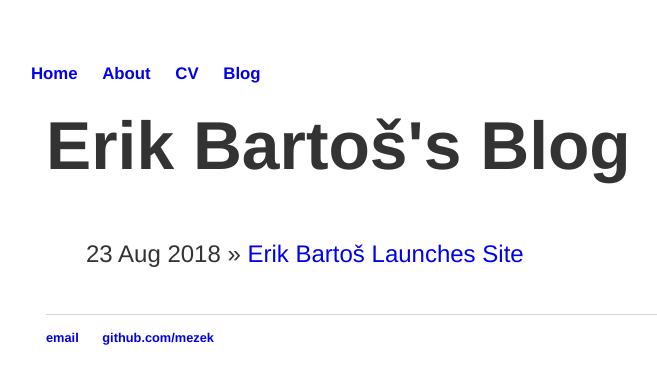
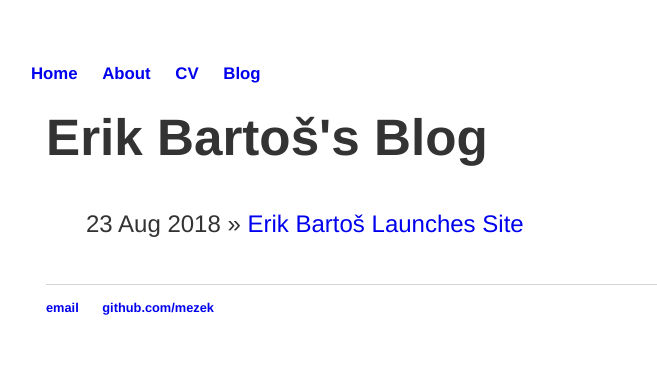
Before and after one commit to Mezek/mezek.github.io, a Jekyll site: the page built from blog/index.html, in a window 1280 px wide. Shown: the top 384 px of the page, without its empty margins (82-739 px from the left). Built offline with Jekyll 4.4.1, drawn with Linux system fonts in a browser that asks for light colours.

Commit message:
Update main.css

```diff
--- a/css/main.css
+++ b/css/main.css
@@ -52,19 +52,19 @@
 }
 
 h1 {
-	font-size: 4.236em;
+	font-size: 3.2em;
 	font-weight: 700;
 }
 
 h2 {
-	font-size: 1.8em;
+	font-size: 2.618em;
 	line-height: 1.618;
 	font-weight: 700;
 	margin-bottom: 0.809em;
 }
 
 h3 {
-	font-size: 2.618em;
+	font-size: 1.8em;
 	line-height: 1.2;
 	font-weight: 300;
 	text-align: center;
```
